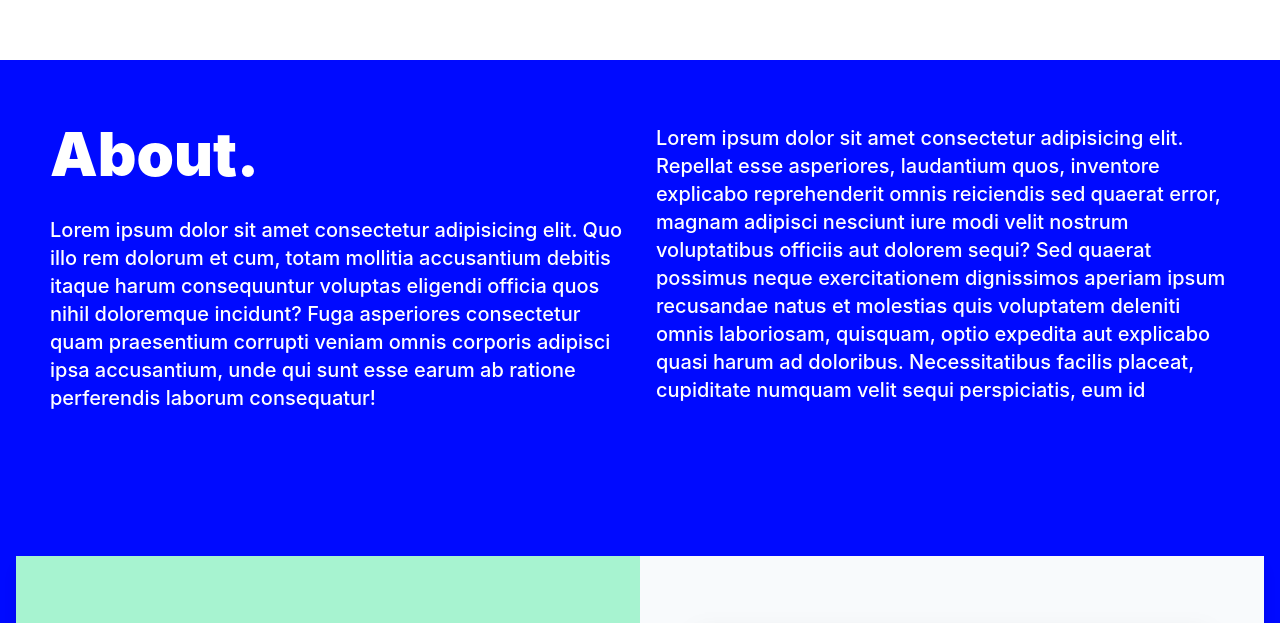
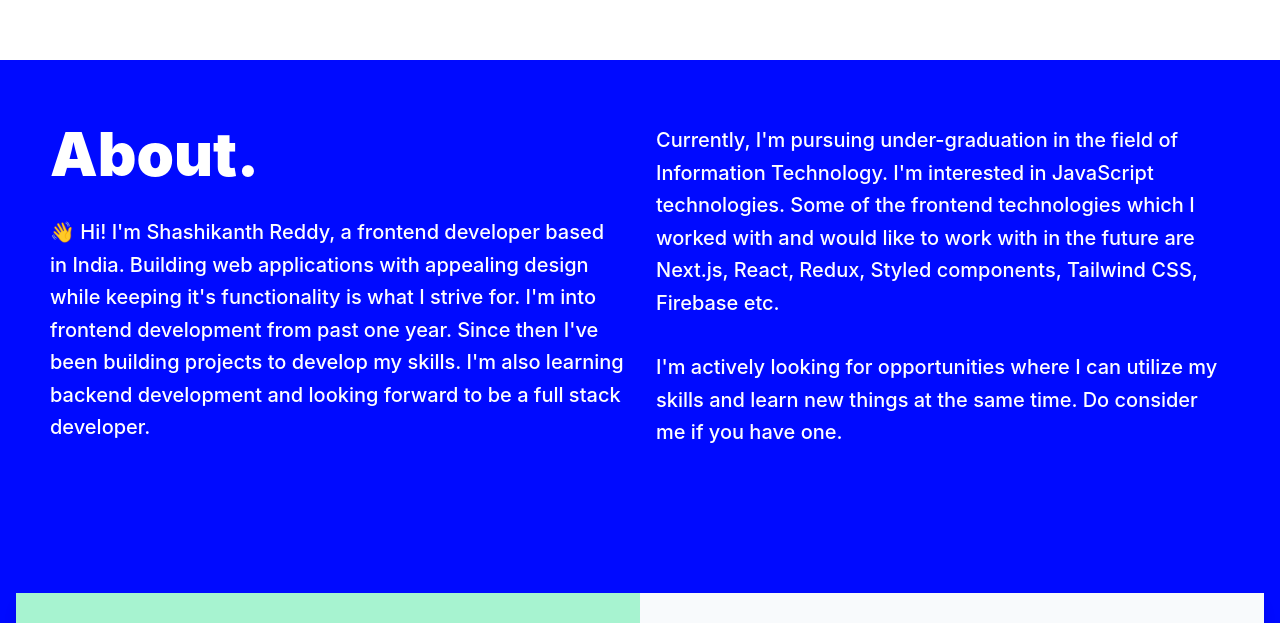
Before and after one commit to shashiirk/v2, a Next.js app: page / in a window 1280 px wide. Shown: the part 740-1363 px from the top of the page. Built offline with nearby package versions, Linux system fonts and the light colour scheme; a web font is replaced by a local one.

Commit message:
added about info

```diff
--- a/components/About.js
+++ b/components/About.js
@@ -4,24 +4,28 @@ const About = () => {
       <div className="max-w-else w-full mx-auto px-8 pt-16 pb-60 text-white flex flex-col tablet:flex-row">
         <div className="w-full tablet:mr-8">
           <div className="mb-8 text-5xl tablet:text-6xl font-black">About.</div>
-          <div className="text-xl">
-            Lorem ipsum dolor sit amet consectetur adipisicing elit. Quo illo
-            rem dolorum et cum, totam mollitia accusantium debitis itaque harum
-            consequuntur voluptas eligendi officia quos nihil doloremque
-            incidunt? Fuga asperiores consectetur quam praesentium corrupti
-            veniam omnis corporis adipisci ipsa accusantium, unde qui sunt esse
-            earum ab ratione perferendis laborum consequatur!
+          <div className="text-xl leading-relaxed mb-8 tablet:mb-0">
+            👋 Hi! I'm Shashikanth Reddy, a frontend developer based in India.
+            Building web applications with appealing design while keeping it's
+            functionality is what I strive for. I'm into frontend development
+            from past one year. Since then I've been building projects to
+            develop my skills. I'm also learning backend development and looking
+            forward to be a full stack developer.
           </div>
         </div>
-        <div className="w-full text-xl">
-          Lorem ipsum dolor sit amet consectetur adipisicing elit. Repellat esse
-          asperiores, laudantium quos, inventore explicabo reprehenderit omnis
-          reiciendis sed quaerat error, magnam adipisci nesciunt iure modi velit
-          nostrum voluptatibus officiis aut dolorem sequi? Sed quaerat possimus
-          neque exercitationem dignissimos aperiam ipsum recusandae natus et
-          molestias quis voluptatem deleniti omnis laboriosam, quisquam, optio
-          expedita aut explicabo quasi harum ad doloribus. Necessitatibus
-          facilis placeat, cupiditate numquam velit sequi perspiciatis, eum id
+        <div className="w-full text-xl leading-relaxed">
+          <p className="mb-8">
+            Currently, I'm pursuing under-graduation in the field of Information
+            Technology. I'm interested in JavaScript technologies. Some of the
+            frontend technologies which I worked with and would like to work
+            with in the future are Next.js, React, Redux, Styled components,
+            Tailwind CSS, Firebase etc.
+          </p>
+          <p>
+            I'm actively looking for opportunities where I can utilize my skills
+            and learn new things at the same time. Do consider me if you have
+            one.
+          </p>
         </div>
       </div>
     </div>
```
